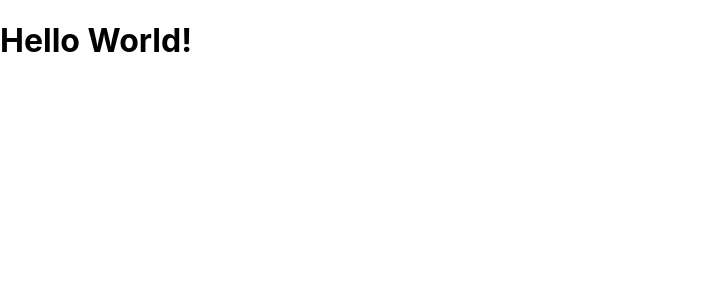
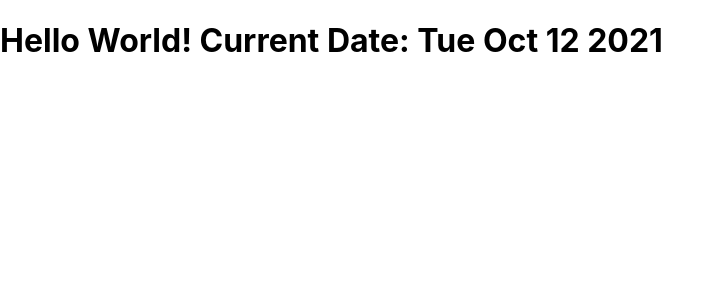
Before and after one commit to Combatd/react-fundamentals-tv, a React (Create React App) app: page / in a window 1280 px wide. Shown: the top 300 px of the page, without its empty margins (0-722 px from the left). Built offline with nearby package versions, Linux system fonts and the light colour scheme.

Commit message:
Define and render #getCurrentDate

```diff
--- a/src/index.js
+++ b/src/index.js
@@ -4,7 +4,11 @@
 import App from './App';
 import reportWebVitals from './reportWebVitals';
 
-const greeting = React.createElement('h1', {}, 'Hello World!');
+const getCurrentDate = () => {
+  const date = new Date();
+  return date.toDateString();
+}
+const greeting = <h1>Hello World! Current Date: {getCurrentDate()}</h1>
 
 ReactDOM.render(
   <React.StrictMode>
```
